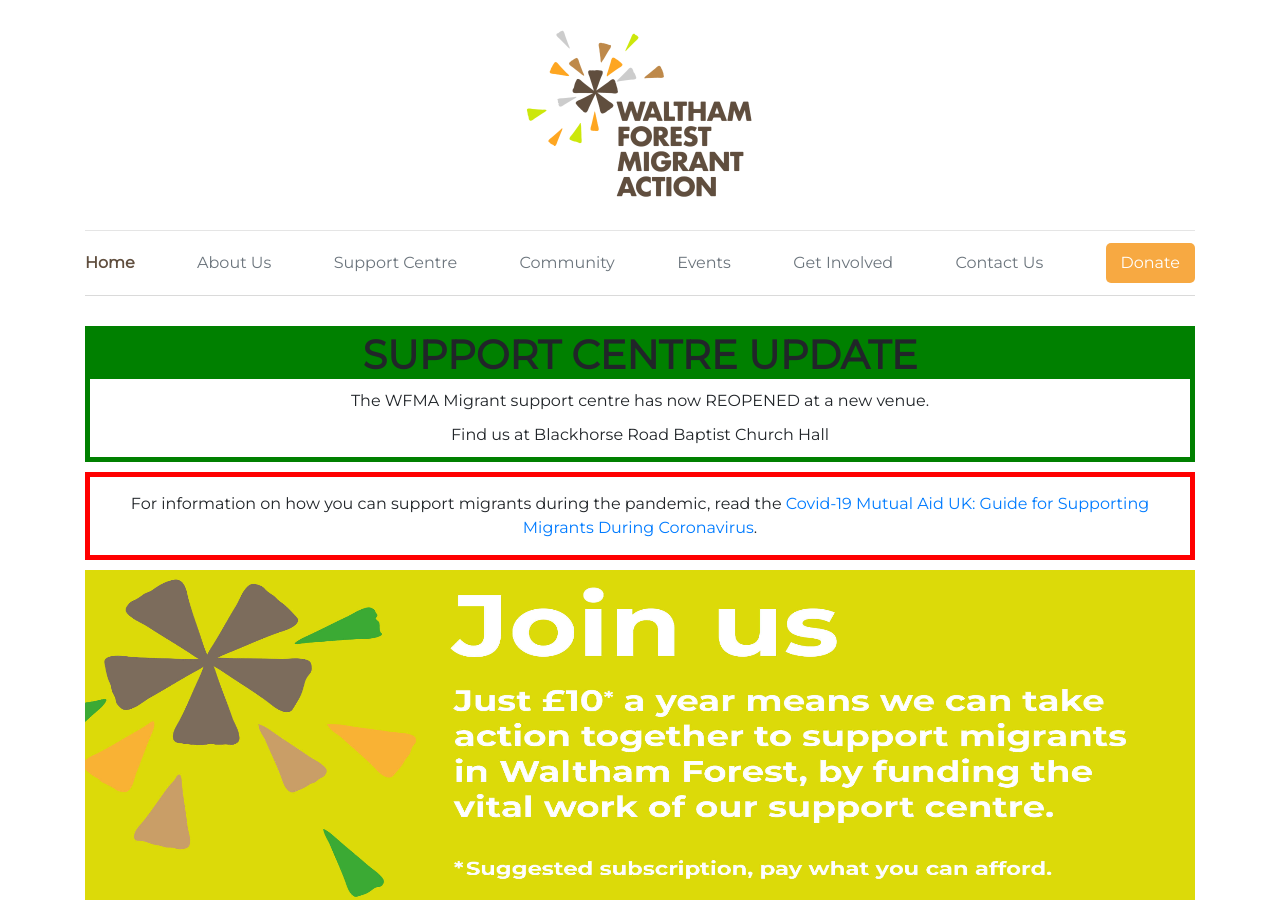
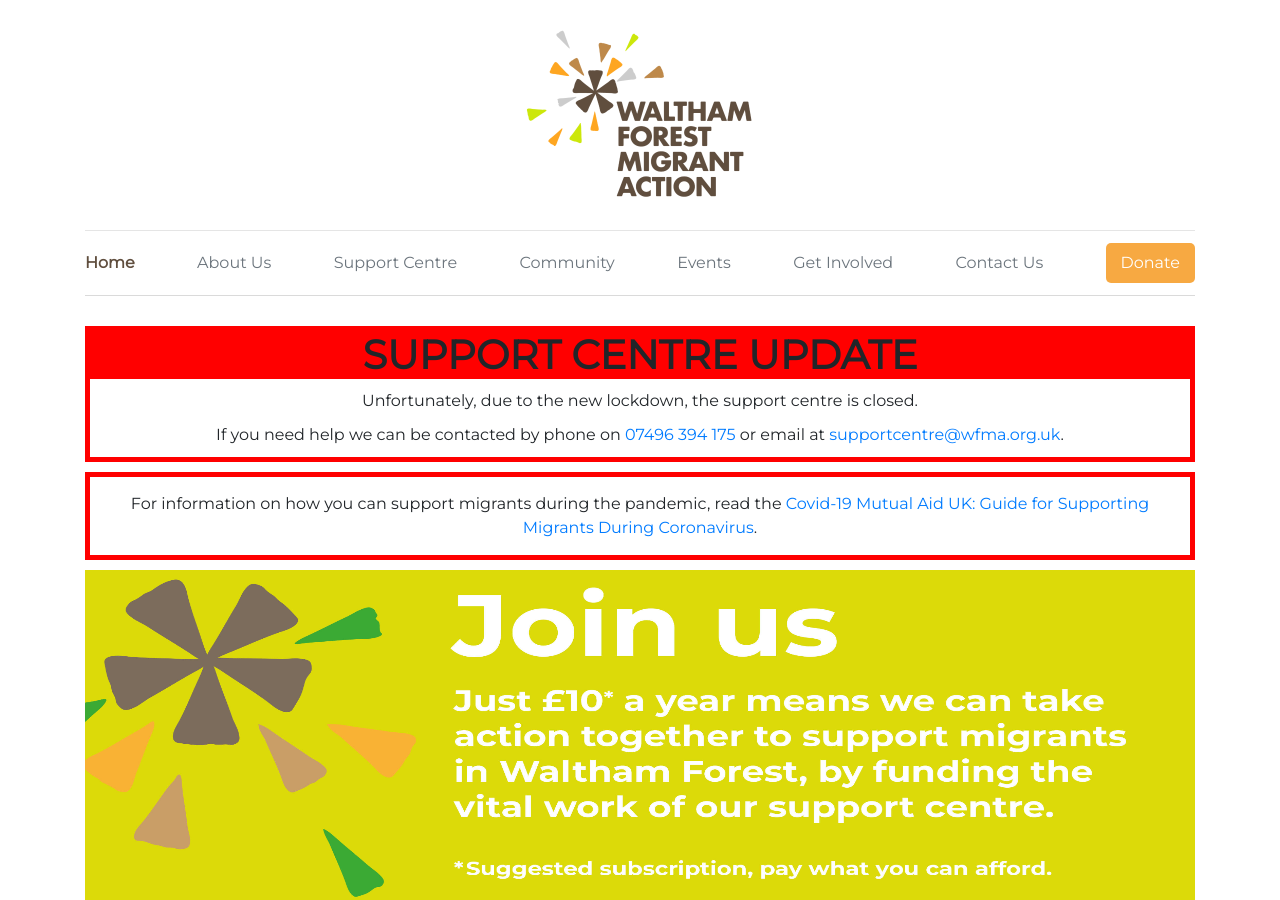
Before and after one commit to wfmigrantaction/wfmigrantaction.github.io, a Jekyll site: the page built from index.md, in a window 1280 px wide and 900 px high. Built offline with Jekyll 4.4.1, drawn with Linux system fonts in a browser that asks for light colours; comment, search, counter and statistics services are not loaded.

Commit message:
Add notice to say the support centre is closed

```diff
--- a/_includes/coronavirus.html
+++ b/_includes/coronavirus.html
@@ -1,12 +1,12 @@
-<div style="border: 5px solid green; text-align: center; margin-bottom: 10px;">
-<h1 style="background: green; font-weight: bold;">
+<div style="border: 5px solid red; text-align: center; margin-bottom: 10px;">
+<h1 style="background: red; font-weight: bold;">
 SUPPORT CENTRE UPDATE
 </h1>
 <p style="margin: 10px">
-  The WFMA Migrant support centre has now REOPENED at a new venue.
+Unfortunately, due to the new lockdown, the support centre is closed.
 </p>
 <p style="margin: 10px">
-  Find us at Blackhorse Road Baptist Church Hall
+If you need help we can be contacted by phone on <a href="tel:07496394175">07496 394 175</a> or email at <a href="mailto:supportcentre@wfma.org.uk">supportcentre@wfma.org.uk</a>.
 </p>
 </div>
 
```
